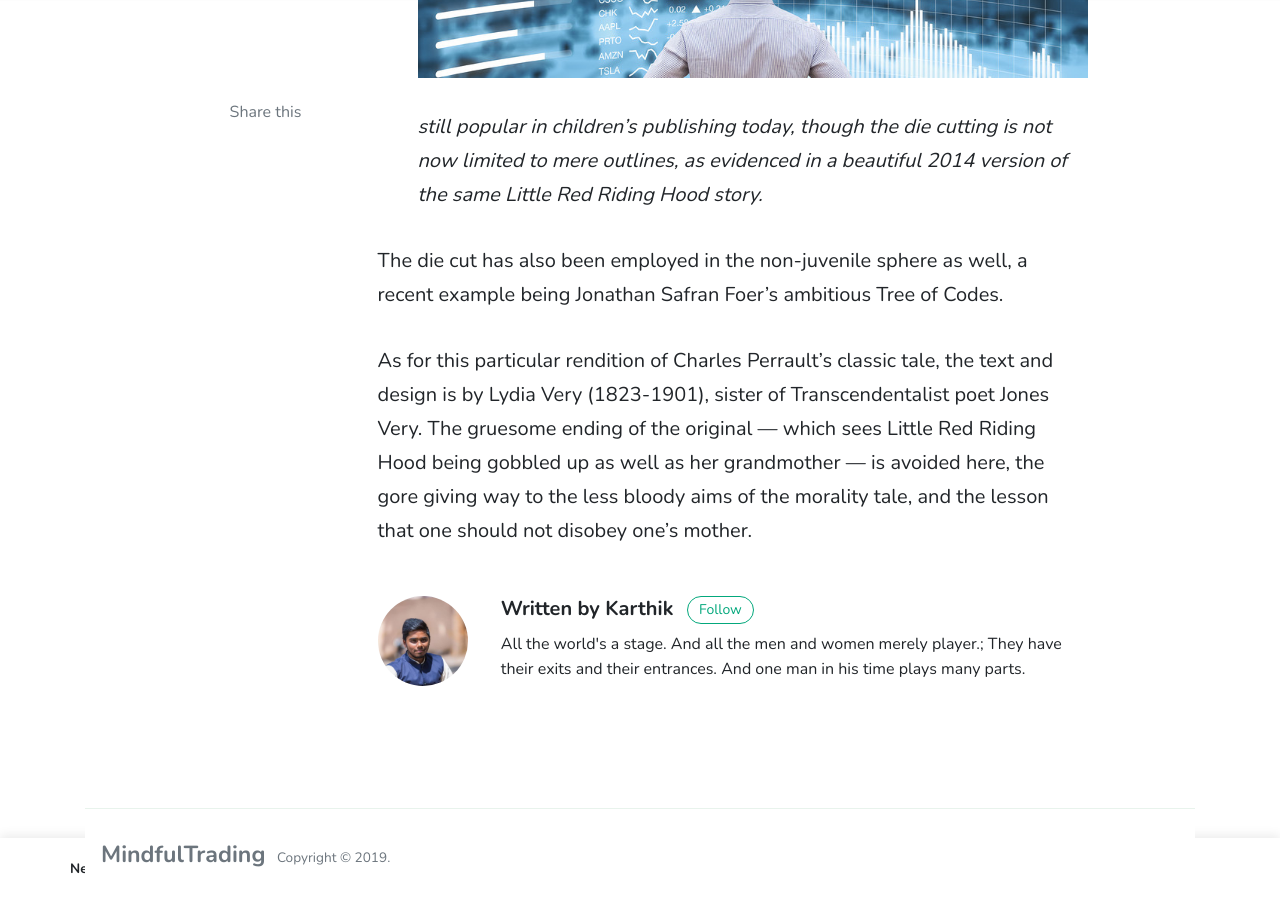
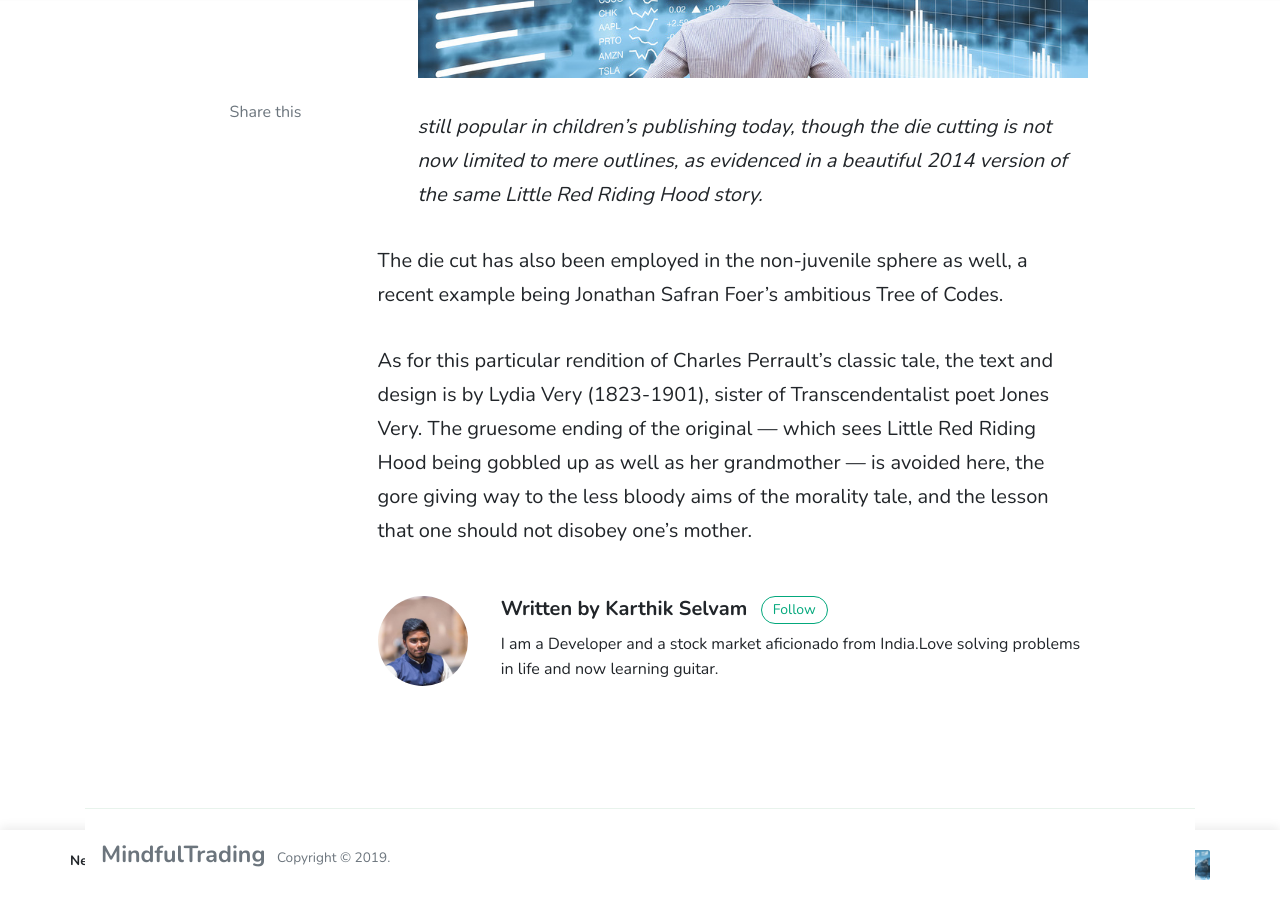
Before and after one commit to karthiikselvam/MindfulTrading, a Jekyll site: the page built from _posts/2019-01-26-red-riding.md, in a window 1280 px wide and 900 px high, scrolled down 955 px. Built offline with Jekyll 4.4.1, drawn with Linux system fonts in a browser that asks for light colours; nearby versions of some CDN libraries; comment, search, counter and statistics services are not loaded.

```diff
--- a/_config.yml
+++ b/_config.yml
@@ -1,6 +1,6 @@
 # Site
 name: 'MindfulTrading'
-description: 'Mundana is a free Jekyll theme for awesome people like you, Medium like.'
+description: 'One thing at a TIME'
 logo: 'assets/images/logo.png'
 favicon: 'assets/images/favicon.ico'
 baseurl: ''
--- a/_data/authors.yml
+++ b/_data/authors.yml
@@ -1,7 +1,7 @@
 karthik:
-  name:           Karthik
-  site:           https://www.wowthemes.net
+  name:           Karthik Selvam
+# site:           https://www.wowthemes.net
   avatar:         /assets/images/avatar2.jpg
-  bio:            "All the world's a stage. And all the men and women merely player.; They have their exits and their       entrances. And one man in his time plays many parts."
-  email:          fakemail@gmail.com
-  twitter:        https://twitter.com/wowthemesnet
+  bio:            "I am a Developer and a stock market aficionado from India.Love solving problems in life and now learning guitar."
+  email:          karthikselvaam@gmail.com
+  quora:          https://www.quora.com/profile/Karthik-Selvam-12
--- a/_layouts/post.html
+++ b/_layouts/post.html
@@ -107,7 +107,7 @@ layout: default
                         {% endif %}
 					</div>
 					<div class="col-md-10">
-                        <h5 class="font-weight-bold">Written by {{ author.name }} {% if author.twitter %}<span><a target="_blank" href="{{ author.twitter }}" class="btn btn-outline-success btn-sm btn-round ml-2">Follow</a></span>{% endif %}</h5>
+                        <h5 class="font-weight-bold">Written by {{ author.name }} {% if author.quora %}<span><a target="_blank" href="{{ author.quora }}" class="btn btn-outline-success btn-sm btn-round ml-2">Follow</a></span>{% endif %}</h5>
 						{{ author.bio }}
 					</div>
 				</div>
--- /dev/null
+++ b/_posts/2019-02-20-test-post.md
@@ -0,0 +1,24 @@
+---
+layout: post
+title:  "You will never walk alone"
+author: karthik
+categories: [ Jekyll ]
+tags: featured
+image: assets/images/red.jpg
+---
+
+The standard Lorem Ipsum passage, used since the 1500s
+"Lorem ipsum dolor sit amet, consectetur adipiscing elit, sed do eiusmod tempor incididunt ut labore et dolore magna aliqua. Ut enim ad minim veniam, quis nostrud exercitation ullamco laboris nisi ut aliquip ex ea commodo consequat. Duis aute irure dolor in reprehenderit in voluptate velit esse cillum dolore eu fugiat nulla pariatur. Excepteur sint occaecat cupidatat non proident, sunt in culpa qui officia deserunt mollit anim id est laborum."
+
+Section 1.10.32 of "de Finibus Bonorum et Malorum", written by Cicero in 45 BC
+"Sed ut perspiciatis unde omnis iste natus error sit voluptatem accusantium doloremque laudantium, totam rem aperiam, eaque ipsa quae ab illo inventore veritatis et quasi architecto beatae vitae dicta sunt explicabo. Nemo enim ipsam voluptatem quia voluptas sit aspernatur aut odit aut fugit, sed quia consequuntur magni dolores eos qui ratione voluptatem sequi nesciunt. Neque porro quisquam est, qui dolorem ipsum quia dolor sit amet, consectetur, adipisci velit, sed quia non numquam eius modi tempora incidunt ut labore et dolore magnam aliquam quaerat voluptatem. Ut enim ad minima veniam, quis nostrum exercitationem ullam corporis suscipit laboriosam, nisi ut aliquid ex ea commodi consequatur? Quis autem vel eum iure reprehenderit qui in ea voluptate velit esse quam nihil molestiae consequatur, vel illum qui dolorem eum fugiat quo voluptas nulla pariatur?"
+
+1914 translation by H. Rackham
+![alt text](/assets/images/home.jpg)
+"But I must explain to you how all this mistaken idea of denouncing pleasure and praising pain was born and I will give you a complete account of the system, and expound the actual teachings of the great explorer of the truth, the master-builder of human happiness. No one rejects, dislikes, or avoids pleasure itself, because it is pleasure, but because those who do not know how to pursue pleasure rationally encounter consequences that are extremely painful. Nor again is there anyone who loves or pursues or desires to obtain pain of itself, because it is pain, but because occasionally circumstances occur in which toil and pain can procure him some great pleasure. To take a trivial example, which of us ever undertakes laborious physical exercise, except to obtain some advantage from it? But who has any right to find fault with a man who chooses to enjoy a pleasure that has no annoying consequences, or one who avoids a pain that produces no resultant pleasure?"
+
+Section 1.10.33 of "de Finibus Bonorum et Malorum", written by Cicero in 45 BC
+"At vero eos et accusamus et iusto odio dignissimos ducimus qui blanditiis praesentium voluptatum deleniti atque corrupti quos dolores et quas molestias excepturi sint occaecati cupiditate non provident, similique sunt in culpa qui officia deserunt mollitia animi, id est laborum et dolorum fuga. Et harum quidem rerum facilis est et expedita distinctio. Nam libero tempore, cum soluta nobis est eligendi optio cumque nihil impedit quo minus id quod maxime placeat facere possimus, omnis voluptas assumenda est, omnis dolor repellendus. Temporibus autem quibusdam et aut officiis debitis aut rerum necessitatibus saepe eveniet ut et voluptates repudiandae sint et molestiae non recusandae. Itaque earum rerum hic tenetur a sapiente delectus, ut aut reiciendis voluptatibus maiores alias consequatur aut perferendis doloribus asperiores repellat."
+
+1914 translation by H. Rackham
+"On the other hand, we denounce with righteous indignation and dislike men who are so beguiled and demoralized by the charms of pleasure of the moment, so blinded by desire, that they cannot foresee the pain and trouble that are bound to ensue; and equal blame belongs to those who fail in their duty through weakness of will, which is the same as saying through shrinking from toil and pain. These cases are perfectly simple and easy to distinguish. In a free hour, when our power of choice is untrammelled and when nothing prevents our being able to do what we like best, every pleasure is to be welcomed and every pain avoided. But in certain circumstances and owing to the claims of duty or the obligations of business it will frequently occur that pleasures have to be repudiated and annoyances accepted. The wise man therefore always holds in these matters to this principle of selection: he rejects pleasures to secure other greater pleasures, or else he endures pains to avoid worse pains."
```
